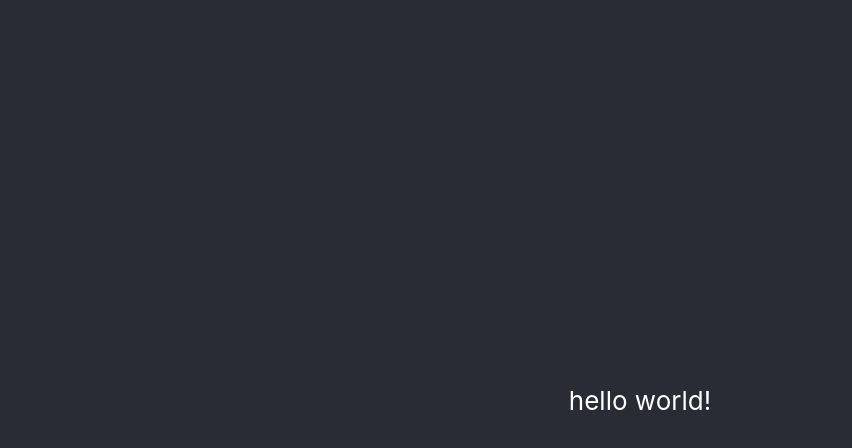
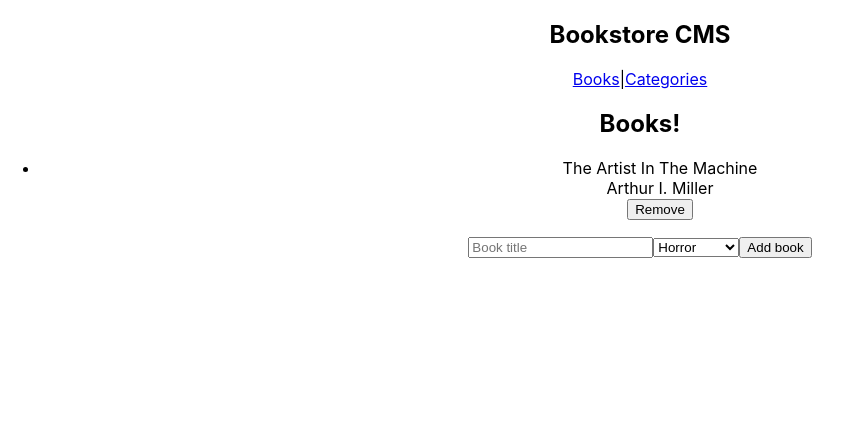
Before and after one commit to danalvrz/booking-books, a React (Create React App) app: page / in a window 1280 px wide. Shown: the top 448 px of the page, without its empty margins (0-852 px from the left). Built offline with nearby package versions, Linux system fonts and the light colour scheme.

Commit message:
Add Books, Categories, and Header components

```diff
--- a/package.json
+++ b/package.json
@@ -8,6 +8,8 @@
     "@testing-library/user-event": "^13.5.0",
     "react": "^17.0.2",
     "react-dom": "^17.0.2",
+    "react-redux": "^7.2.6",
+    "react-router-dom": "^6.2.1",
     "react-scripts": "5.0.0",
     "web-vitals": "^2.1.4"
   },
--- a/src/App.js
+++ b/src/App.js
@@ -1,14 +1,23 @@
 import './App.css';
+import React from 'react';
+import { HashRouter as Router, Routes, Route } from 'react-router-dom';
+import Books from './components/Books'
+import Categories from './components/Categories'
 
 function App() {
   return (
+
     <div className="App">
-      <header className="App-header">
-        <p>
-          hello world!
-        </p>
-      </header>
+      <section className="App-body">
+        <Router>
+          <Routes>
+            <Route exact path="/" element={<Books />} />
+            <Route path="/Categories" element={<Categories />} />
+          </Routes>
+        </Router>
+      </section>
     </div>
+
   );
 }
 
--- /dev/null
+++ b/src/components/Books.js
@@ -0,0 +1,31 @@
+import React from 'react';
+import Header from './Header';
+
+const mockBook = {title: 'The Artist In The Machine', author: 'Arthur I. Miller', id: 0, progress: 50, currentChapter: 5, category: 'non-fiction'};
+const BookList = () => {
+  return (
+<li>{mockBook.title}<br></br>{mockBook.author}<br></br><button type='button'>Remove</button></li>
+  );
+
+};
+const Books = () => (
+  <div>
+    <Header />
+    <section className="homeContainer">
+      <h2 className="homeTitle">Books!</h2>
+      <ul>
+        <BookList />
+      </ul>
+      <input type="text" placeholder="Book title"></input>
+      <select name="cars" id="cars">
+        <option value="horror">Horror</option>
+        <option value="scifi">Sci-Fi</option>
+        <option value="fantasy">Fantasy</option>
+        <option value="non-fiction">Non-fiction</option>
+      </select>
+      <button type="button">Add book</button>
+    </section>
+  </div>
+);
+
+export default Books;
--- /dev/null
+++ b/src/components/Categories.js
@@ -0,0 +1,13 @@
+import React from 'react';
+import Header from './Header';
+
+const Categories = () => (
+  <div>
+    <Header />
+    <section className="categoriesContainer">
+      <h2 className="categoriesTitle">Under construction...</h2>
+    </section>
+  </div>
+);
+
+export default Categories;
--- /dev/null
+++ b/src/components/Header.js
@@ -0,0 +1,17 @@
+import React from 'react';
+import { Link } from 'react-router-dom';
+
+function Header() {
+  return (
+    <header className="menuContainer">
+      <h1>Bookstore CMS</h1>
+      <nav className="menuList">
+        <Link to="/">Books</Link>
+        |
+        <Link to="/categories">Categories</Link>
+      </nav>
+    </header>
+  );
+}
+
+export default Header;
--- /dev/null
+++ b/src/redux/configureStore.js
@@ -0,0 +1,6 @@
+import { createStore } from 'redux'
+import rootReducer from './rootReducer'
+
+const store = createStore(rootReducer);
+
+export default store
```
Also changed, not shown: src/redux/books/books.js (added, +10 -0 lines), src/redux/categories/categories.js (added, +9 -0 lines), src/redux/rootReducer.js (added, +10 -0 lines), 1 other file (tests, documents, lock files or other folders).
